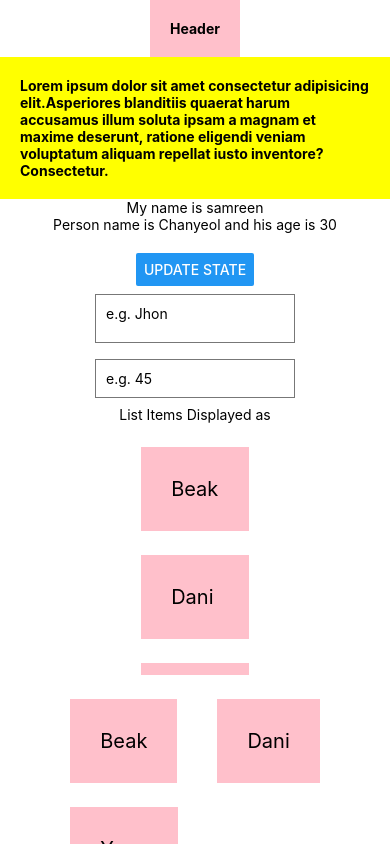
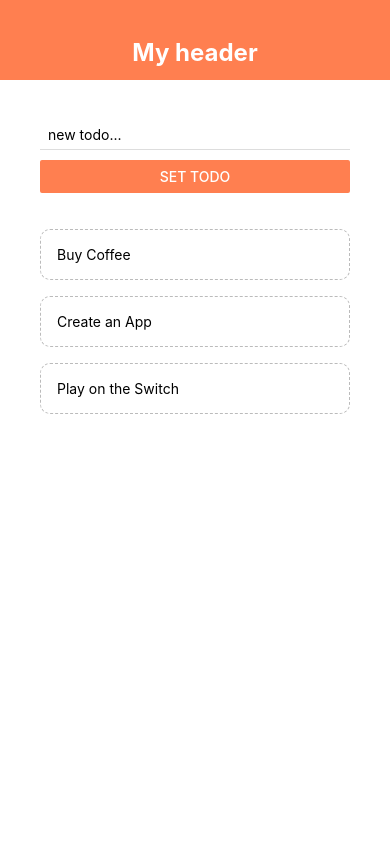
Before and after one commit to samreen32/React-Native-Course, a React Native app: screen / in a window 390 px wide. Built offline with nearby package versions, Linux system fonts and the light colour scheme.

Commit message:
React-Native-MiniProject-with-Alerts

```diff
--- a/App.js
+++ b/App.js
@@ -1,122 +1,83 @@
 import React, {useState} from 'react';
 import { StatusBar } from 'expo-status-bar';
-import { StyleSheet, Text, View, Button, TextInput, ScrollView, FlatList } from 'react-native';    //reactnative supports button view which is self closing tag.
+import { StyleSheet, View , FlatList, Alert} from 'react-native';    //reactnative supports button view which is self closing tag.
+import Header from './components/Header';
+import TodoItem from './components/TodoItem';
+import AddTodo from './components/AddTodo';
+
+export default function App () {
 
 
-export default function App() {
-
-  const [name, setName] = useState("samreen");    //using the useState hook
-  const [person, setPerson] =useState({name: 'Chanyeol', age: 30});
-  const [human, setHuman] = useState([
-    {name: 'Beak', key: '1'},
-    {name: 'Dani', key: '2'},
-    {name: 'Youn', key: '3'}
-  ])
-
-  //This is for FlatList as 'key' property is replaced with 'id'.
-  const [being, setBeing] = useState([
-    {name: 'Beak', id: '1'},
-    {name: 'Dani', id: '2'},
-    {name: 'Youn', id: '3'}
-  ])
+  //For Mini Project
+  const [todo, setTodo] = useState([
+    {text: 'Buy Coffee', key: '1'},
+    {text: 'Create an App', key: '2'},
+    {text: 'Play on the Switch', key: '3'}
+  ]);
 
 
-  //function
-  const myButton = () =>{
-    setName('Simran Simran');
-    setPerson({name: 'maryum', age: 20});
+
+  //function for Mini Project
+  const pressHandler = (key) => {
+    setTodo((prevTodo) => {
+      return prevTodo.filter(todo => todo.key != key );   //deleting todo list item by clicking on it.
+    });
   }
+
+
+
+  //function for Mini Project to submit the Todo form
+  const submitTodoHandler =(text)=> {
+
+    if(text.length > 3) {      //check if user enter text less than 3 words, it would not add an item to todo list and will show alert.
+      setTodo ((prevTodo) => {
+        return [
+          {text : text, key: Math.random().toString()}, ...prevTodo]        //...prevTodo uses the seperate operator and it would separate the old array of setTodo and separate them it into this currrent array.
+      })
+    }
+    else {
+      Alert.alert('OOPS', 'Must enter more than 3 chars long word', [
+        {text: 'Understood', onPress: ()=>console.log("Alert Closed")}]
+      )  //alert arguments: alert title, description and an array which consists of diff objects.
+    }
+
+  }
+
 
 
   return (
 
     /* Introduction */
-    <View style={styles.container}>   {/*..View in native is same as div component and 'style={}' is same as 'className={}'.... */}
-      <View style={styles.header}>
-        <Text style={styles.boldText}>Header</Text>
+    <View style={styles.container}>
+
+      {/*............................ Mini Project ............................ */}
+
+      {/* Header */}
+      <Header />
+      <View style={styles.content}>
+        {/* To Form */}
+        <AddTodo submitTodoHandler={submitTodoHandler}/>
+        <View style={styles.list}>
+            <FlatList data={todo}
+              renderItem={({ item }) => (
+                <TodoItem item={item} pressHandler={pressHandler}/>   //passing props
+              )}
+            />
+        </View>
       </View>
-      <View style={styles.body}>
-        <Text style={styles.boldText}>Lorem ipsum dolor sit amet consectetur adipisicing elit.
-        <Text>Asperiores blanditiis quaerat harum accusamus illum soluta ipsam a magnam et maxime </Text>
-        <Text>deserunt, ratione eligendi veniam voluptatum aliquam repellat iusto inventore? Consectetur.</Text>
-        </Text>
-      </View>
-
-
-     {/* Using the State */}
-      <Text>My name is {name}</Text>
-      <Text>Person name is {person.name} and his age is {person.age}</Text>
-      <View style={styles.buttonContainer}>
-        <Button title='Update State' onPress={myButton}/>    {/*We cannot add styles property to button directly, not allowed. */}
-      </View>
-
-
-      {/* Using TextInput */}
-      <TextInput style={styles.input} placeholder='e.g. Jhon'
-                 onChangeText={(value) => setName(value)} multiline/>   {/*multiline allow the user to write in multiple lines. */}
-      <TextInput style={styles.input} placeholder='e.g. 45'
-                 onChangeText={(value) => setAge(value)} keyboardType='numeric'/>
-
-
-
-      {/* Using Lists and ScrollView */}
-      <Text>List Items Displayed as</Text>
-      <ScrollView>
-        {human.map((item)=>{
-          return(
-              <View key={item.key}>
-                <Text style={styles.item}>{item.name}</Text>
-              </View>
-          );
-        })}
-      </ScrollView>
-
-
-      {/* Flat List... FlatList contain data and renderItem props and destructuring the 'item' property .. It is prefferable for larger lists*/}
-      {/*For flat list 'key' property works but if we dont have key in our array rather we have an 'id' then it throughs an error. For solving this use 'Keyextractor' in your flatList. */}
-        <FlatList
-          keyExtractor={(item) => item.id }
-          numColumns={2}
-          data={being}
-          renderItem={({ item }) => (
-            <Text style={styles.item}>{item.name}</Text>
-          )}
-        />
-
-
 
       <StatusBar style="auto" />
     </View>
+
   );
 }
+
+
 
 const styles = StyleSheet.create({      //Creating stylesheet
   container: {
     flex: 1,
     backgroundColor: '#fff',
-    alignItems: 'center',
-    justifyContent: 'center',
-  },
-  header: {
-    backgroundColor: 'pink',
-    padding: 20
-  },
-  boldText: {
-    fontWeight: 'bold'
-  },
-  body: {
-    backgroundColor: 'yellow',
-    padding: 20
-  },
-  buttonContainer: {
-    marginTop: 20,
-  },
-  input: {
-    borderWidth: 1,
-    borderColor: '#777',
-    margin: 8,
-    padding: 10,
-    width: 200
   },
   item: {
     marginTop: 24,
@@ -124,6 +85,12 @@
     backgroundColor: 'pink',
     fontSize: 20,
     marginHorizontal: 20
+  },
+  content: {
+    padding: 40
+  },
+  list: {
+    marginTop: 20
   }
 });
 
--- /dev/null
+++ b/components/AddTodo.js
@@ -0,0 +1,32 @@
+import React, { useState } from 'react';
+import { StyleSheet, View, TextInput, Button } from 'react-native';
+
+
+export default function AddTodo ({submitTodoHandler}) {
+
+    const [text, setText] = useState('');
+
+    //funtion
+    const changeHandler =(val)=>{       //parameter passing
+        setText(val);
+    }
+
+
+    return (
+        <View>
+            <TextInput style={styles.input} placeholder='new todo...' onChangeText={(val)=>changeHandler(val)}/>     {/*so that parameter must pass to this function as well */}
+            <Button onPress={()=>submitTodoHandler(text)} title='set todo' color='coral'/>
+        </View>
+
+    )
+}
+
+const styles = StyleSheet.create({
+    input: {
+        paddingHorizontal: 8,
+        paddingVertical: 6,
+        marginBottom: 10,
+        borderBottomWidth: 1,
+        borderBottomColor: '#ddd'
+    }
+});
--- /dev/null
+++ b/components/Header.js
@@ -0,0 +1,27 @@
+import React, {useState} from 'react';
+import { StyleSheet, Text, View } from 'react-native';
+
+export default function Header () {
+
+
+    return (
+        <View style={styles.header}>
+            <Text style={styles.title}>My header</Text>
+        </View>
+    )
+
+}
+
+const styles = StyleSheet.create({
+    header: {
+        height: 80,
+        paddingTop: 38,
+        backgroundColor: 'coral',
+    },
+    title: {
+        textAlign: 'center',
+        color: '#fff',
+        fontSize: 24,
+        fontWeight: 'bold',
+    },
+});
--- /dev/null
+++ b/components/TodoItem.js
@@ -0,0 +1,25 @@
+import React from 'react';
+import { StyleSheet, Text, TouchableOpacity } from 'react-native';  //'TouchableOpacity' for text to make touchable.
+
+export default function TodoItem ({ item, pressHandler }) {       //destructuring props from app.js.
+
+
+  return (
+    <TouchableOpacity onPress={() => pressHandler(item.key)}>
+        <Text style={styles.item}>{item.text}</Text>
+    </TouchableOpacity>
+  )
+}
+
+
+
+const styles = StyleSheet.create({
+    item: {
+        padding: 16,
+        marginTop: 16,
+        borderColor: '#bbb',
+        borderWidth: 1,
+        borderStyle: 'dashed',
+        borderRadius: 10
+    }
+});
```
Also changed, not shown: components/Basic.js (added, +137 -0 lines).
